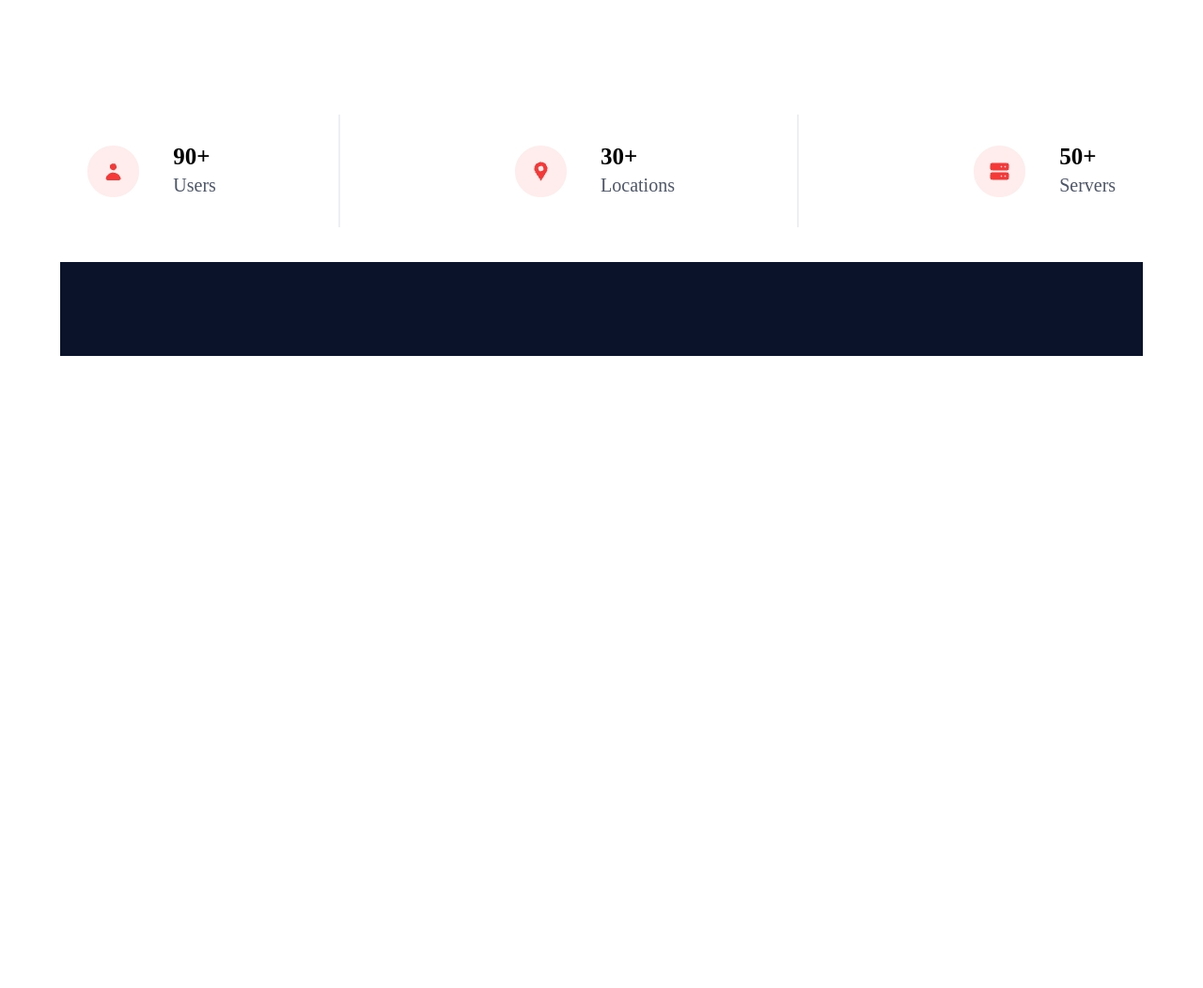
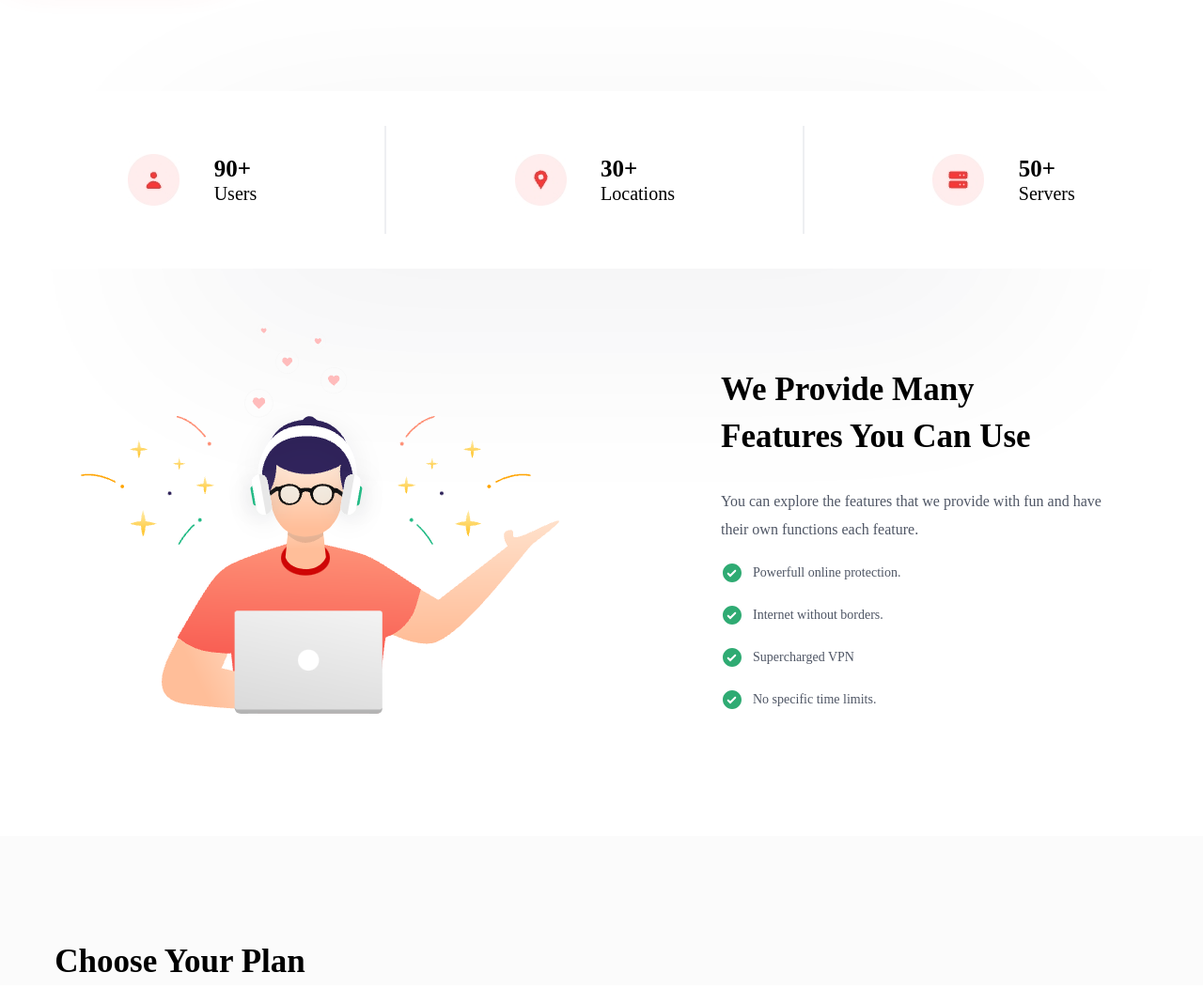
Before and after one commit to wisetreee/LaslesVPN-landing-page, a plain HTML site: page index.html in a window 1280 px wide. Shown: the part 606-1658 px from the top of the page at 94% size. Before the commit the page ends 985 px from the top, so only its background shows below. Drawn offline with Linux system fonts and the light colour scheme; a web font is replaced by a local one.

Commit message:
Добавил секцию с фичами и начал делать секцию с тарифами

```diff
--- a/css/style.css
+++ b/css/style.css
@@ -3,6 +3,13 @@
     src: url('./fonts/rubik/Rubik-VariableFont_wght.ttf') format('truetype');
   }
 
+
+p, li, a {
+    font-weight:450;
+    line-height: 30px;
+    letter-spacing: 0%;
+    color: var(--text-color-grey);
+}
 :root {
     --text-color-black: #0B132A;
     --text-color-grey: #4F5665;
@@ -17,9 +24,13 @@ header {
 }
 
 .container {
-    max-width: 1620px;
-    margin: 50px auto 0;
+    max-width: 1440px;
+    margin: 0 auto 0;
 
+}
+
+header .container {
+    margin-top:50px;
 }
 .nav{
     display: flex;
@@ -38,9 +49,7 @@ header {
 }
 
 .menu-item a{
-    color:var(--text-color-grey);
     font-size: 16px;
-    font-weight:450;
     text-decoration: none;
 }
 
@@ -80,16 +89,30 @@ header {
 }
 
 
+
+
+
+.section-header {
+    max-width: 383px;
+    font-size: 35px;
+    font-weight: 600;
+    line-height: 50px;
+}
+
+.section-text {
+    font-size: 16px;
+    font-weight: 450;
+    line-height: 30px;
+    letter-spacing: 0%;
+}
 .h1 {
 
     color: var(--text-color-black);
     font-weight: 500;
 }
-
 .intro {
     margin-bottom: 100px;
 }
-
 .intro-headline {
     max-width: 555px;
     font-size: 50px;
@@ -99,11 +122,9 @@ header {
 .intro-headline span {
     font-weight: bold;
 }
-
 .intro-desc {
     font-size: 16px;
-    color: var(--text-color-grey);
-    font-weight: 450;
+
     max-width: 555px;
 }
 .intro-desc span {
@@ -117,11 +138,9 @@ header {
     align-items:center;
     justify-content: space-between;
 }
-
 .intro-desc{
     margin-bottom: 50px;
 }
-
 .intro-button {
     background-color: var(--accent-color-red);
     padding: 17.5px 77.5px 17.5px;
@@ -130,7 +149,6 @@ header {
     color: #ffffff;
     text-decoration: none;
     border-radius: 10px;
-
 
 }
 .intro-button-blur{
@@ -144,48 +162,101 @@ header {
     z-index: -1;
     filter: blur(24px);
     border-radius: 10px;
-
 }
 
 
+
+.stats{
+    margin-bottom:-130px;
+}
 .stats-main {
     background-color: #ffffff;
     max-width: 100%;
     padding: 37px 0 37px;
     display: flex;
-    justify-content: space-around;
+    justify-content: space-evenly;
+    border-radius: 10px;
 }
 .stats-elem {
     display: flex;
     align-items: center;
-    border-right: 2px solid #eeeff2;
-    padding: 30px 130px 30px 0;
+    padding: 30px 0 30px;
 }
 .stats-elem-text {
    margin-left: 36.5px;
 }
 .stats-elem-number {
-    margin: 0 0 0px;
+    margin: 0 0 0;
     font-size: 25px;
     line-height: 30px;
     letter-spacing: 0%;
 }
 .stats-elem-item {
     font-size: 20px;
-    line-height: 30px;
-    letter-spacing: 0%;
-    color: var(--text-color-grey);
-    font-weight: 450;
-}
-
-.stats-elem-last {
-    border-right: none;
-    padding-right: 0;
 }
 .stats-main-blur {
     background-color: #0B132A;
-    max-width: 90%;
-    height: 100px;
+    max-width: 70%;
+    height: 189px;
     margin: 0 auto 0;
+    position: relative;
+    bottom: 130px;
+    z-index: -1;
+    border-radius: 10px;
+    filter: blur(114px);
+    opacity: 6%;
+}
+.stats-vert-line {
+    border-right: 2px solid #eeeff2;
+    padding: 37px 0 37px;
+}
 
+.features {
+    margin-bottom: 130px;
 }
+
+.features .container {
+    display: flex;
+    justify-content: space-around;
+    align-items: end;
+}
+
+.features-p {
+    max-width: 427px;
+    font-size: 16px;
+}
+
+.features-list{
+    list-style: none;
+    padding: 0;
+    margin: 0;
+}
+.feature {
+
+    list-style-position: inside;
+    display: flex; /* Делаем li флекс-контейнером */
+    align-items: center; /* Центрируем элементы по вертикали */
+    justify-content: flex-start;
+    font-size: 14px;
+}
+
+.feature:not(:last-child){
+    margin-bottom: 15px;
+}
+
+.feature::before {
+    content: url("../img/checkbox.svg");
+    width: 24px; /* Устанавливаем ширину иконки */
+    height: 24px;
+    display: inline-block;
+    margin-right: 10px;
+}
+
+.pricing {
+    background-color: #fbfbfb;
+    padding-top: 80px;
+}
+
+.pricing .container {
+    text-align: center;
+}
--- a/index.html
+++ b/index.html
@@ -65,7 +65,6 @@
             <img src="img/Illustration 1.jpeg" alt="Загрузка...">
         </div>
     </div>
-
 </section>
 
 <section class="stats">
@@ -78,6 +77,9 @@
                     <span class="stats-elem-item">Users</span>
                 </div>
             </div>
+
+            <div class="stats-vert-line"></div>
+
             <div class="stats-elem">
                 <img src="img/Icon_location.jpeg" alt="Загрузка...">
                 <div class="stats-elem-text">
@@ -85,7 +87,10 @@
                     <span class="stats-elem-item">Locations</span>
                 </div>
             </div>
-            <div class="stats-elem stats-elem-last">
+
+            <div class="stats-vert-line"></div>
+
+            <div class="stats-elem">
                 <img src="img/Icon_Server.jpeg" alt="Загрузка...">
                 <div class="stats-elem-text">
                     <h1 class="stats-elem-number">50+</h1>
@@ -98,9 +103,30 @@
     </div>
 </section>
 
-
-</main>
+<section class="features">
+    <div class="container">
+        <img src="img/Illustration 2.png" alt="">
+        <div class="features-text">
+            <h2 class="section-header">We Provide Many Features You Can Use</h2>
+            <p class="features-p">You can explore the features that we provide with fun and have their own functions each feature.</p>
+            <ul class="features-list">
+                 <li class="feature">Powerfull online protection.</li>
+                 <li class="feature">Internet without borders.</li>
+                 <li class="feature">Supercharged VPN</li>
+                 <li class="feature">No specific time limits.</li>
+            </ul>
+        </div>
+    </div>
+</section>
 
 
+
+<section class="pricing">
+    <div class="container">
+        <h2 class="section-header">Choose Your Plan</h2>
+
+    </div>
+</section>
+</main>
 </body>
 </html>
```
Also changed, not shown: img/Illustration 2.jpeg (added), img/Illustration 2.png (added), img/checkbox.svg (added).
